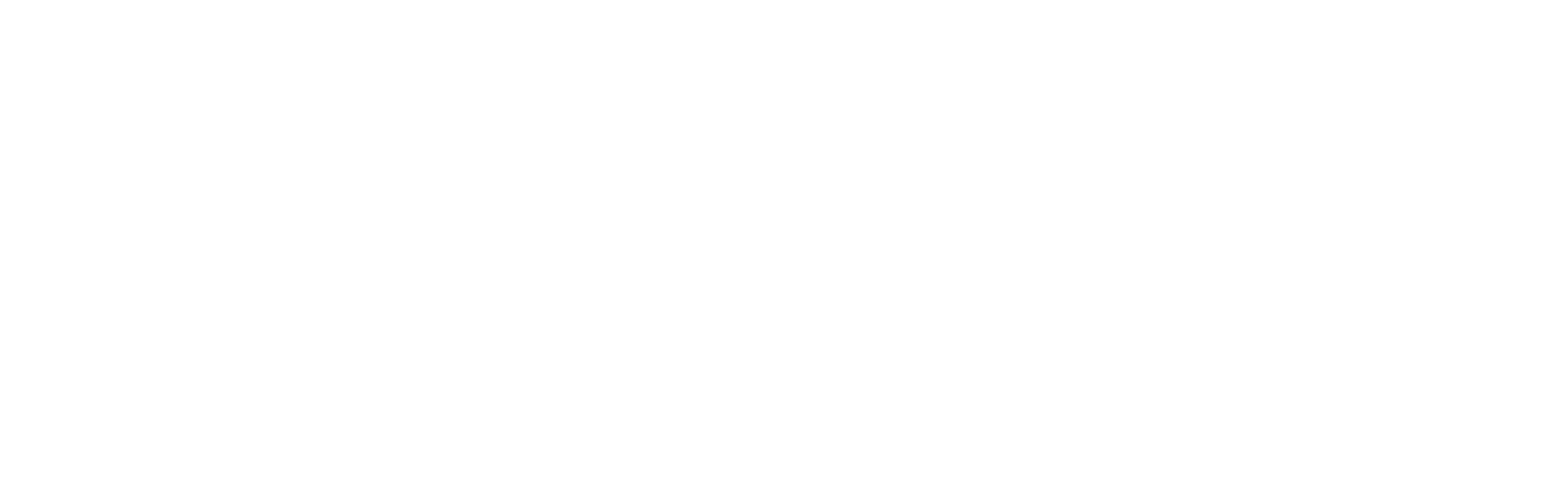
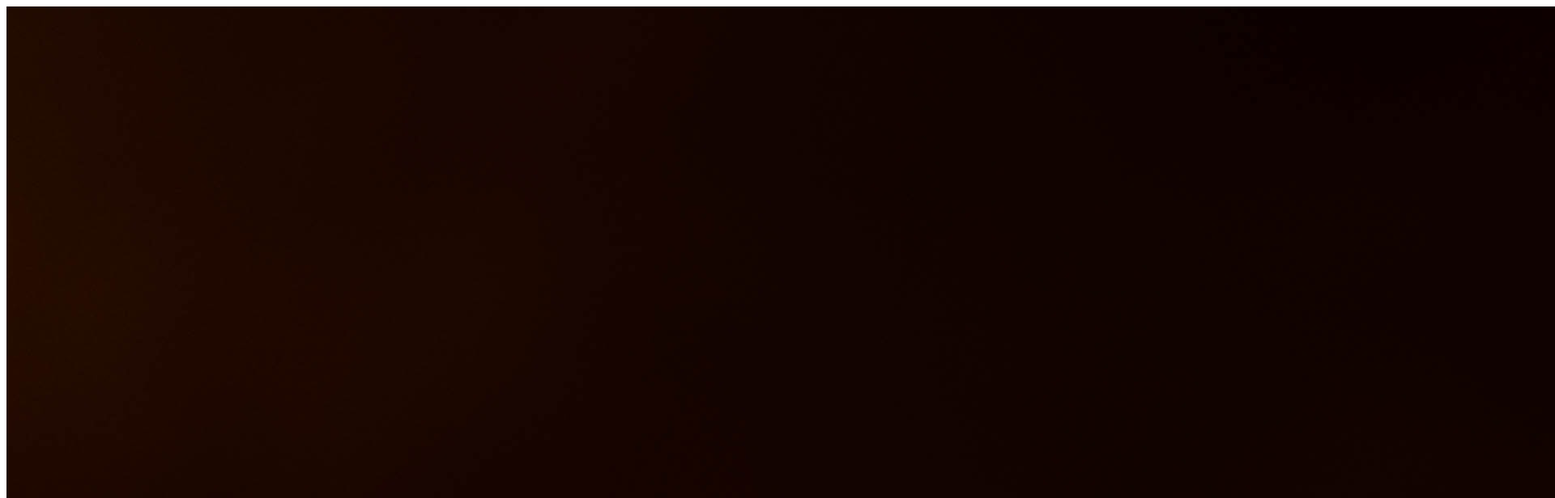
Before and after one commit to ppost0/restaurant-page, a website built with webpack: page dist/index.html in a window 1280 px wide. Shown: the top 616 px of the page at 81% size, 1920 px wide, since content can reach past the window. Built offline with nearby package versions, Linux system fonts and the light colour scheme.

Commit message:
Add image

```diff
--- a/dist/index.html
+++ b/dist/index.html
@@ -7,7 +7,11 @@
   <title>Restaurant Page</title>
 </head>
 <body>
-  <div id="content"></div>
+  <div id="content">
+    <img src="src/assets/food.jpg" alt="">
+
+
+  </div>
   <script src="main.js"></script>
 </body>
 </html>
```
Also changed, not shown: src/assets/food.jpg (added), 3 other files.
